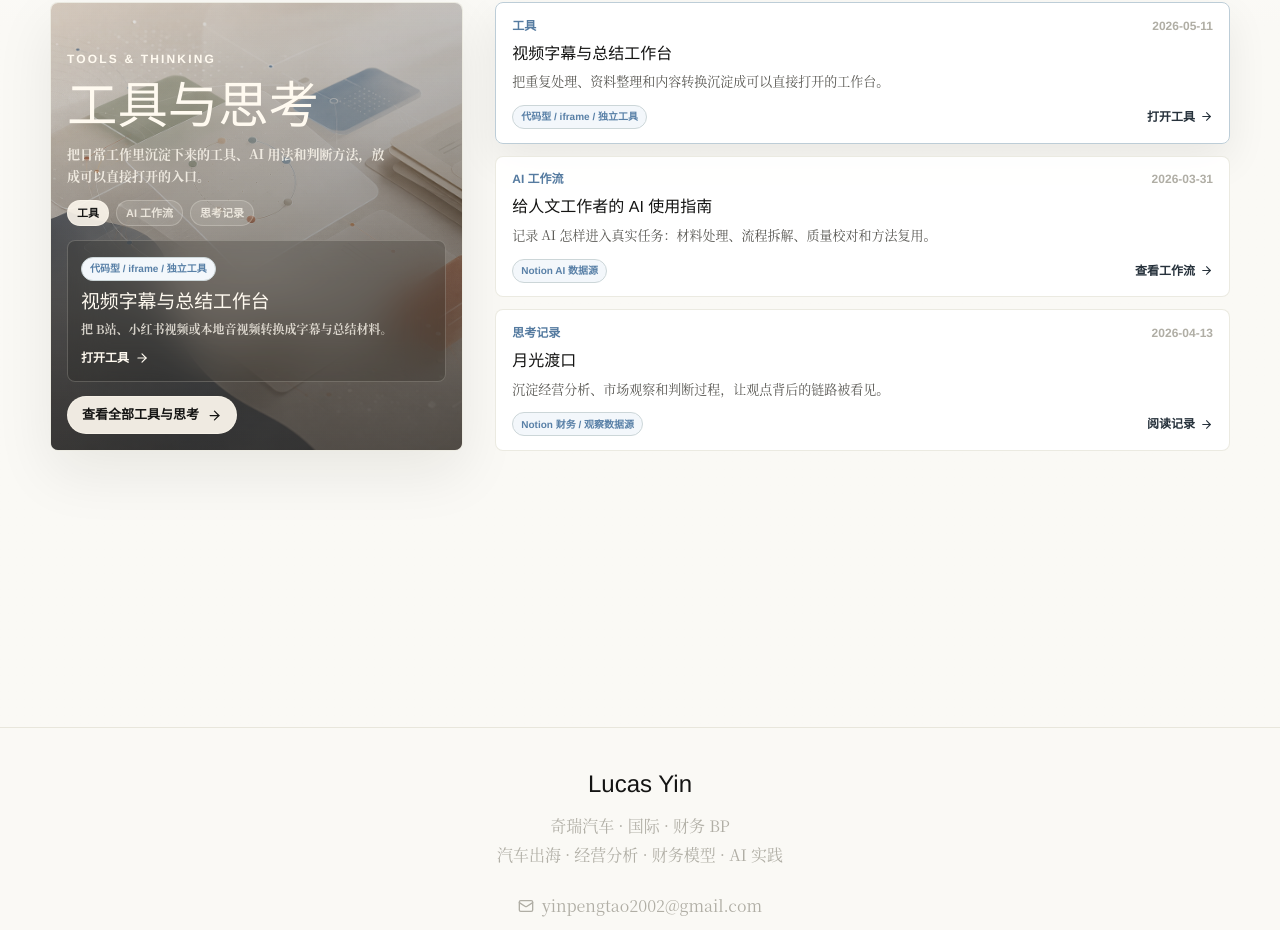
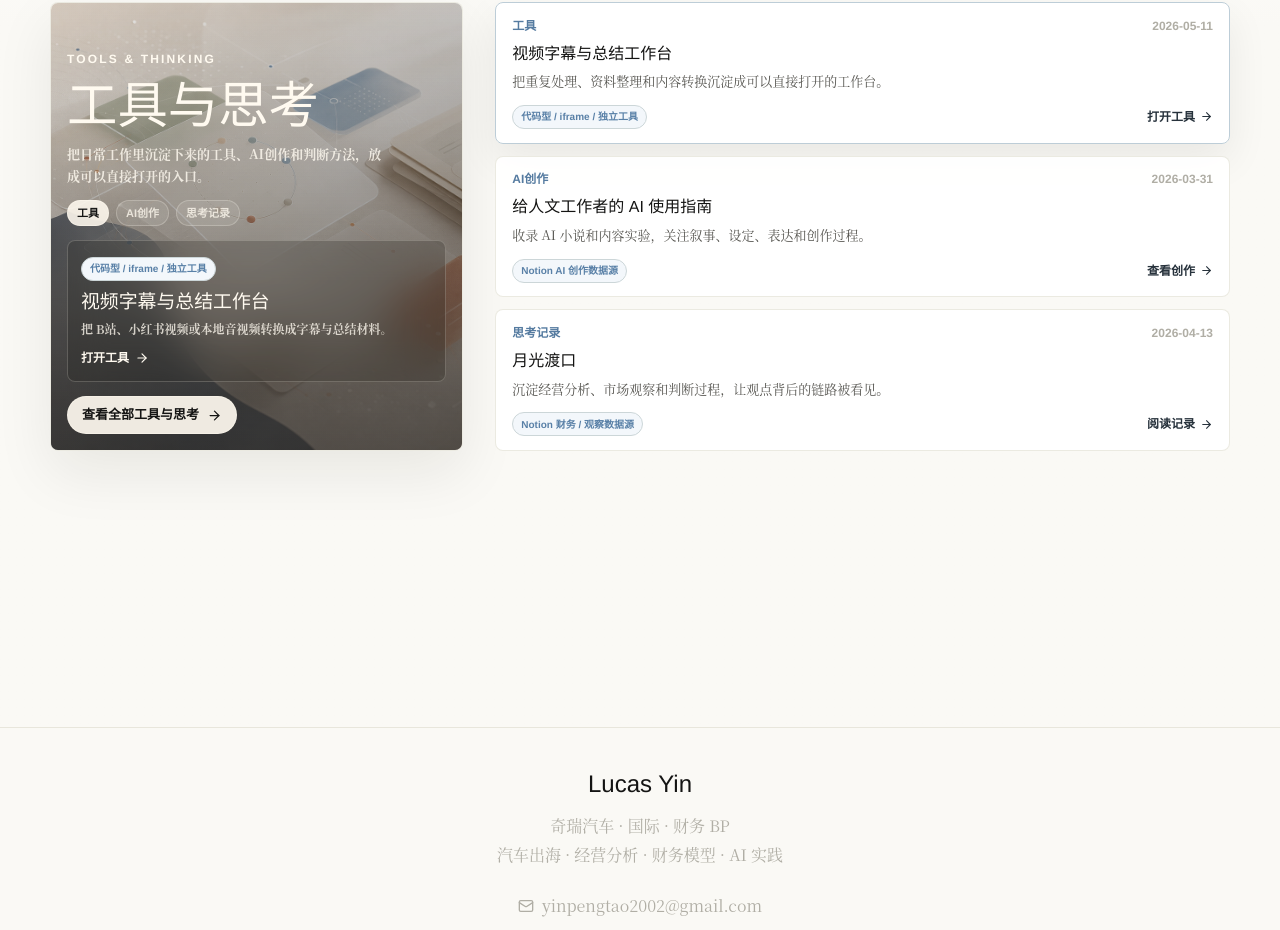
Before and after one commit to yinpengtao2002-ai/yinpengtao2002-ai.github.io, a Next.js app: page / in a window 1280 px wide. Shown: the part 873-1803 px from the top of the page. Built offline with nearby package versions, Linux system fonts and the light colour scheme.

Commit message:
Rename AI thinking track to AI creation

```diff
--- a/src/components/home/HomeThinkingSection.tsx
+++ b/src/components/home/HomeThinkingSection.tsx
@@ -26,10 +26,10 @@ const THINKING_TRACKS: Array<{
   },
   {
     id: "ai",
-    label: "AI 工作流",
-    source: "Notion AI 数据源",
-    summary: "记录 AI 怎样进入真实任务：材料处理、流程拆解、质量校对和方法复用。",
-    action: "查看工作流",
+    label: "AI创作",
+    source: "Notion AI 创作数据源",
+    summary: "收录 AI 小说和内容实验，关注叙事、设定、表达和创作过程。",
+    action: "查看创作",
   },
   {
     id: "record",
@@ -89,7 +89,7 @@ export default function HomeThinkingSection() {
             <p className="home-thinking-kicker">Tools & Thinking</p>
             <h2>工具与思考</h2>
             <p className="home-thinking-featured-intro">
-              把日常工作里沉淀下来的工具、AI 用法和判断方法，放成可以直接打开的入口。
+              把日常工作里沉淀下来的工具、AI创作和判断方法，放成可以直接打开的入口。
             </p>
             <div className="home-thinking-featured-meta" aria-label="工具与思考分类">
               {trackCards.map((track) => (
--- a/src/components/thinking/ThinkingLabClient.tsx
+++ b/src/components/thinking/ThinkingLabClient.tsx
@@ -10,7 +10,7 @@ import type { ContentItem } from "@/lib/data/generated/content";
 const UI_FONT =
   'var(--font-poppins), "PingFang SC", "Hiragino Sans GB", "Microsoft YaHei", "Helvetica Neue", Arial, sans-serif';
 
-const THINKING_CATEGORY_ORDER = ["全部", "工具", "AI 工作流", "思考记录"];
+const THINKING_CATEGORY_ORDER = ["全部", "工具", "AI创作", "思考记录"];
 
 function getDisplayCategory(item: ContentItem) {
   if (item.source === "hosted-tool") {
@@ -18,7 +18,7 @@ function getDisplayCategory(item: ContentItem) {
   }
 
   if (item.legacyCategory === "ai") {
-    return "AI 工作流";
+    return "AI创作";
   }
 
   if (item.legacyCategory === "finance" || item.legacyCategory === "essays") {
```
Also changed, not shown: 2 other files (tests, documents, lock files or other folders).
